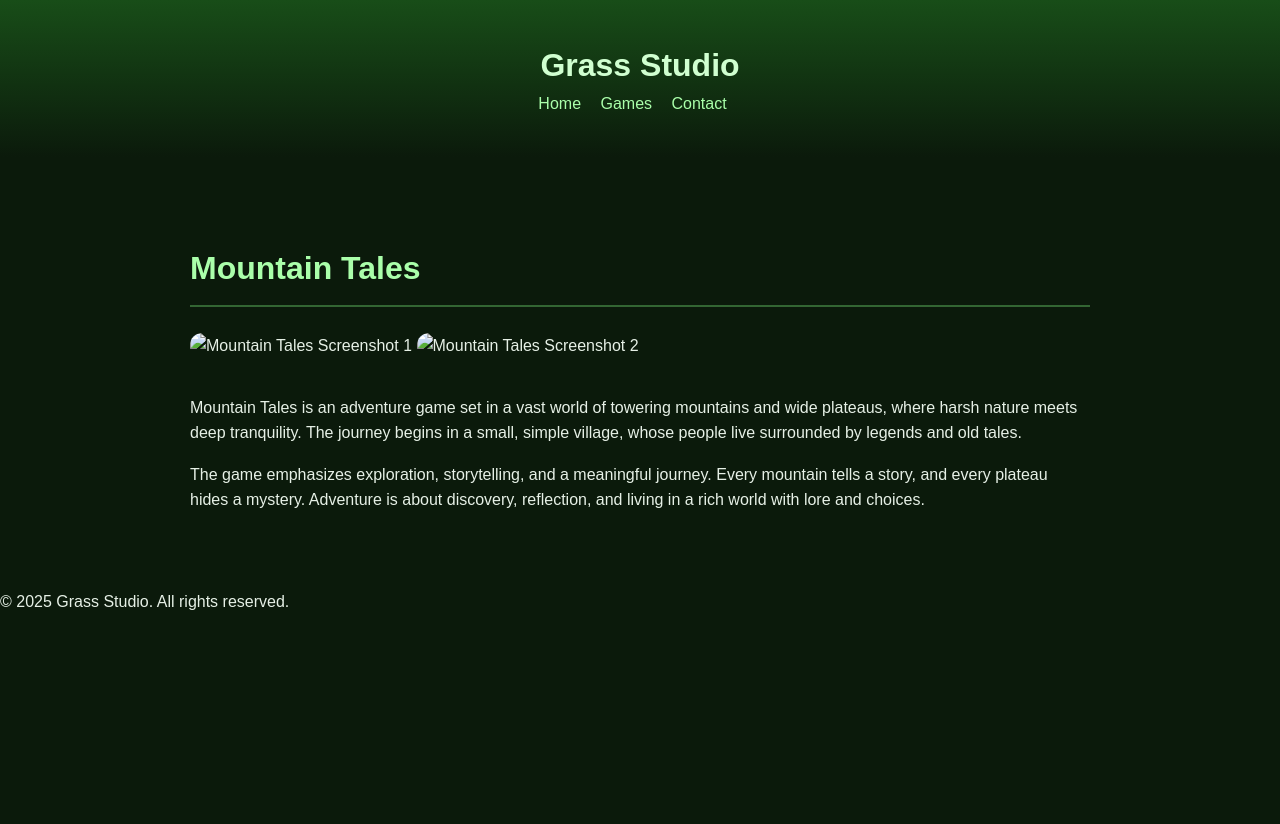
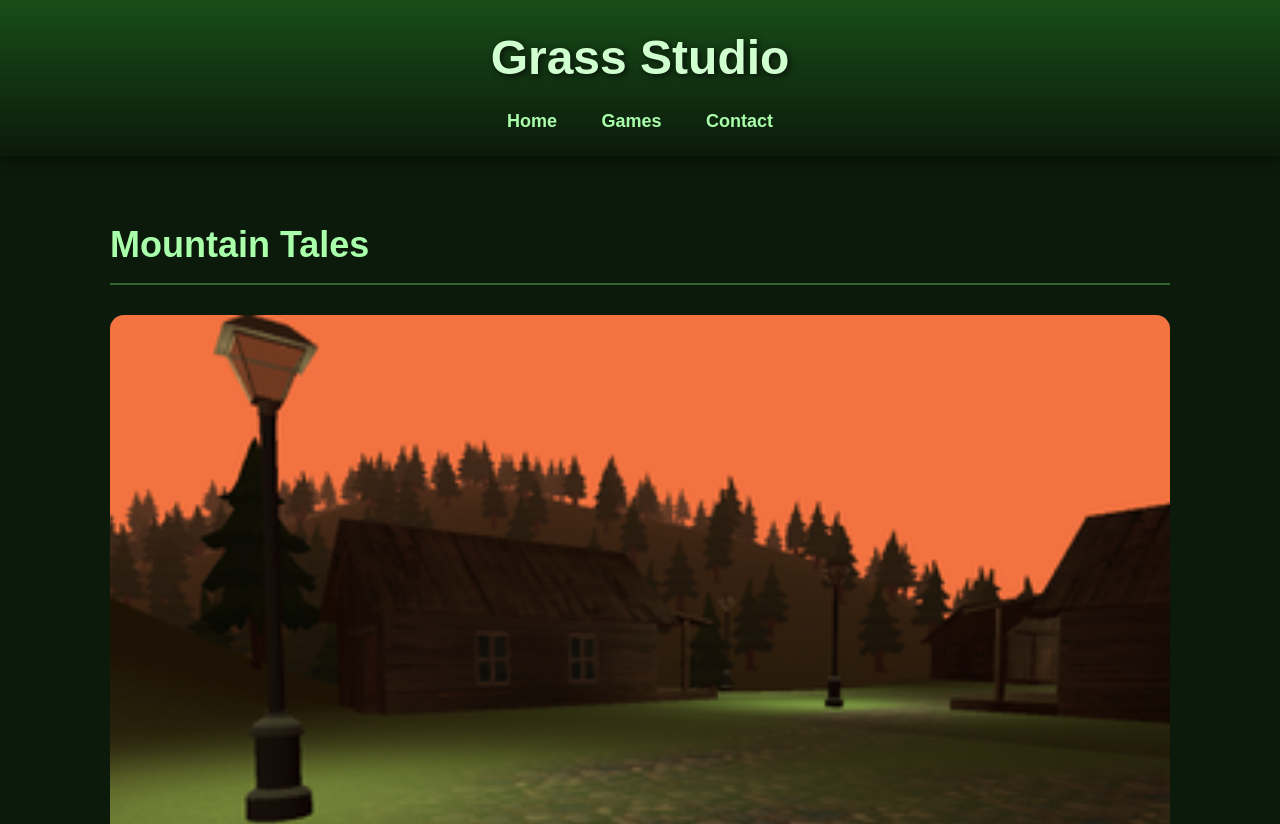
Before and after one commit to Grass-Studio/Grass-Studio, a plain HTML site: page mountain-tales.html in a window 1280 px wide. Shown: the top 824 px of the page. Before the commit the page ends 800 px from the top, so only its background shows below. Drawn offline with Linux system fonts and the light colour scheme.

Commit message:
Update mountain-tales.html

```diff
--- a/mountain-tales.html
+++ b/mountain-tales.html
@@ -4,18 +4,7 @@
 <meta charset="UTF-8">
 <meta name="viewport" content="width=device-width, initial-scale=1.0">
 <title>Mountain Tales - Grass Studio</title>
-<style>
-  body { margin:0; font-family: Arial, sans-serif; line-height:1.6; background:#0b1a0b; color:#e6f0e6; }
-  header { padding:40px 20px; text-align:center; background:linear-gradient(180deg, #184d18, #0b1a0b); color:#d0ffd0; }
-  header h1 { margin:0; }
-  nav a { color:#aaffaa; margin-right:15px; text-decoration:none; }
-  nav a:hover { color:#00ff00; }
-
-  section { padding:60px 20px; max-width:900px; margin:auto; }
-  h2 { font-size:32px; border-bottom: 2px solid #336633; padding-bottom:10px; color:#aaffaa; }
-
-  img { width:100%; border-radius:12px; margin-bottom:20px; }
-</style>
+<link rel="stylesheet" href="assets/css/style.css">
 </head>
 <body>
 
@@ -28,16 +17,15 @@
   </nav>
 </header>
 
-<section id="game-detail">
+<section class="game-detail">
   <h2>Mountain Tales</h2>
-  <img src="images/mountain1.jpg" alt="Mountain Tales Screenshot 1">
-  <img src="images/mountain2.jpg" alt="Mountain Tales Screenshot 2">
-
+  <img src="assets/images/mountain-tales-1.jpg" alt="Mountain Tales Screenshot 1">
+  <img src="assets/images/mountain-tales-2.jpg" alt="Mountain Tales Screenshot 2">
   <p>Mountain Tales is an adventure game set in a vast world of towering mountains and wide plateaus, where harsh nature meets deep tranquility. The journey begins in a small, simple village, whose people live surrounded by legends and old tales.</p>
   <p>The game emphasizes exploration, storytelling, and a meaningful journey. Every mountain tells a story, and every plateau hides a mystery. Adventure is about discovery, reflection, and living in a rich world with lore and choices.</p>
+  <a class="back-btn" href="games.html">← Back to Games</a>
 </section>
 
 <footer>© 2025 Grass Studio. All rights reserved.</footer>
-
 </body>
 </html>
```
